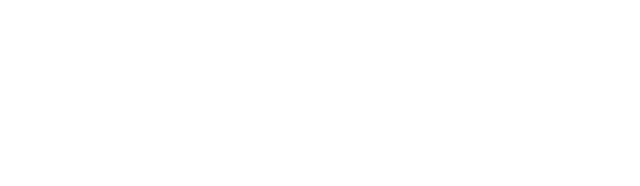
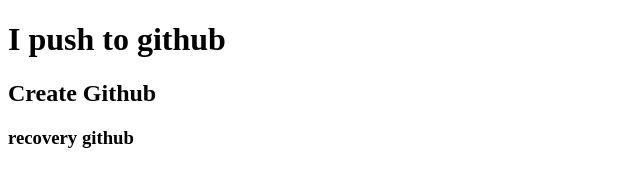
Before and after one commit to mkmunna6615/my-second-repo, a plain HTML site: page index.html in a window 1280 px wide. Shown: the whole page, without its empty margins (0-640 px from the left). Drawn offline with Linux system fonts and the light colour scheme.

Commit message:
added header

```diff
--- a/index.html
+++ b/index.html
@@ -7,6 +7,8 @@
     <title>my second github repo</title>
 </head>
 <body>
-
+    <h1>I push to github</h1>
+    <h2>Create Github</h2>
+    <h3>recovery github</h3>
 </body>
 </html>
```
